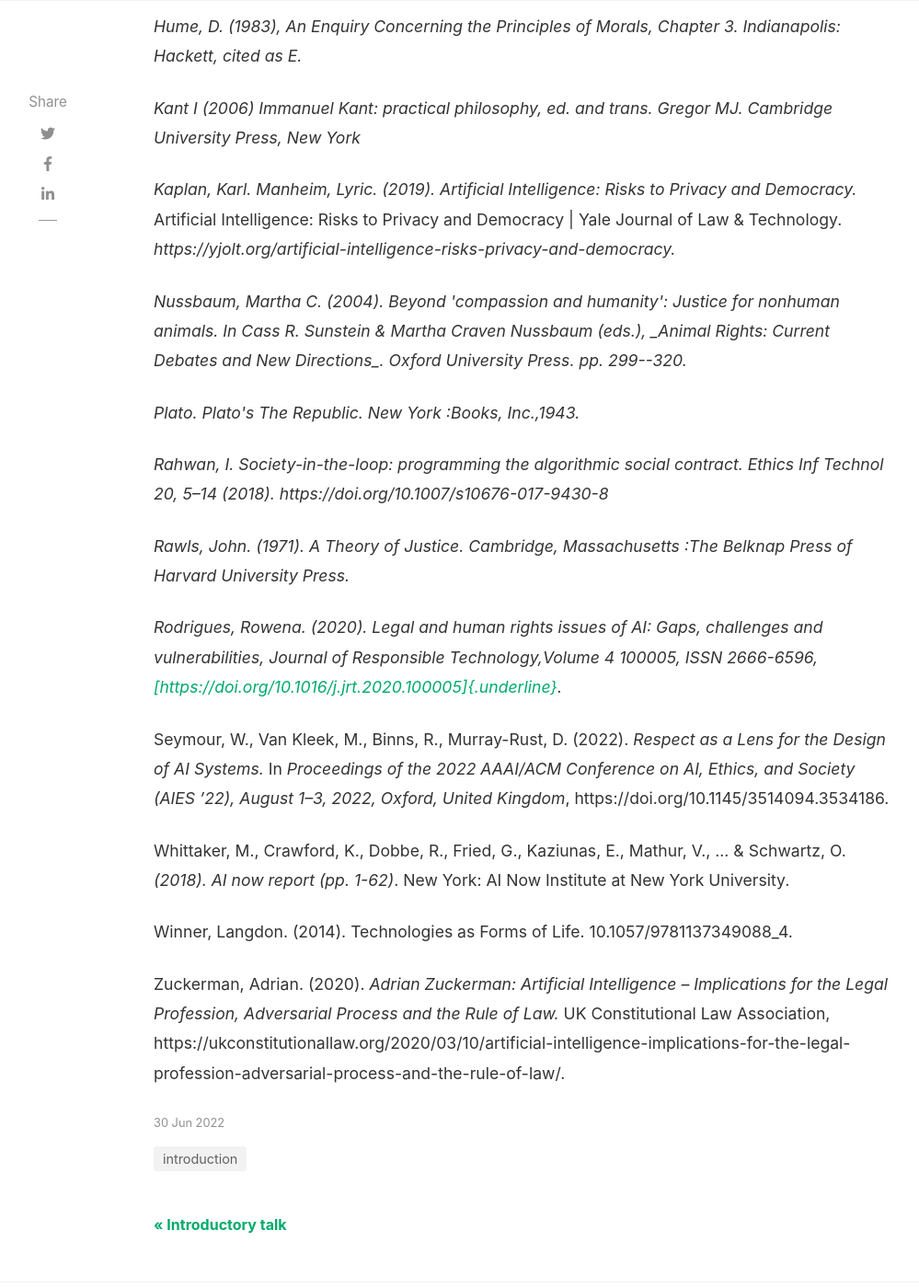
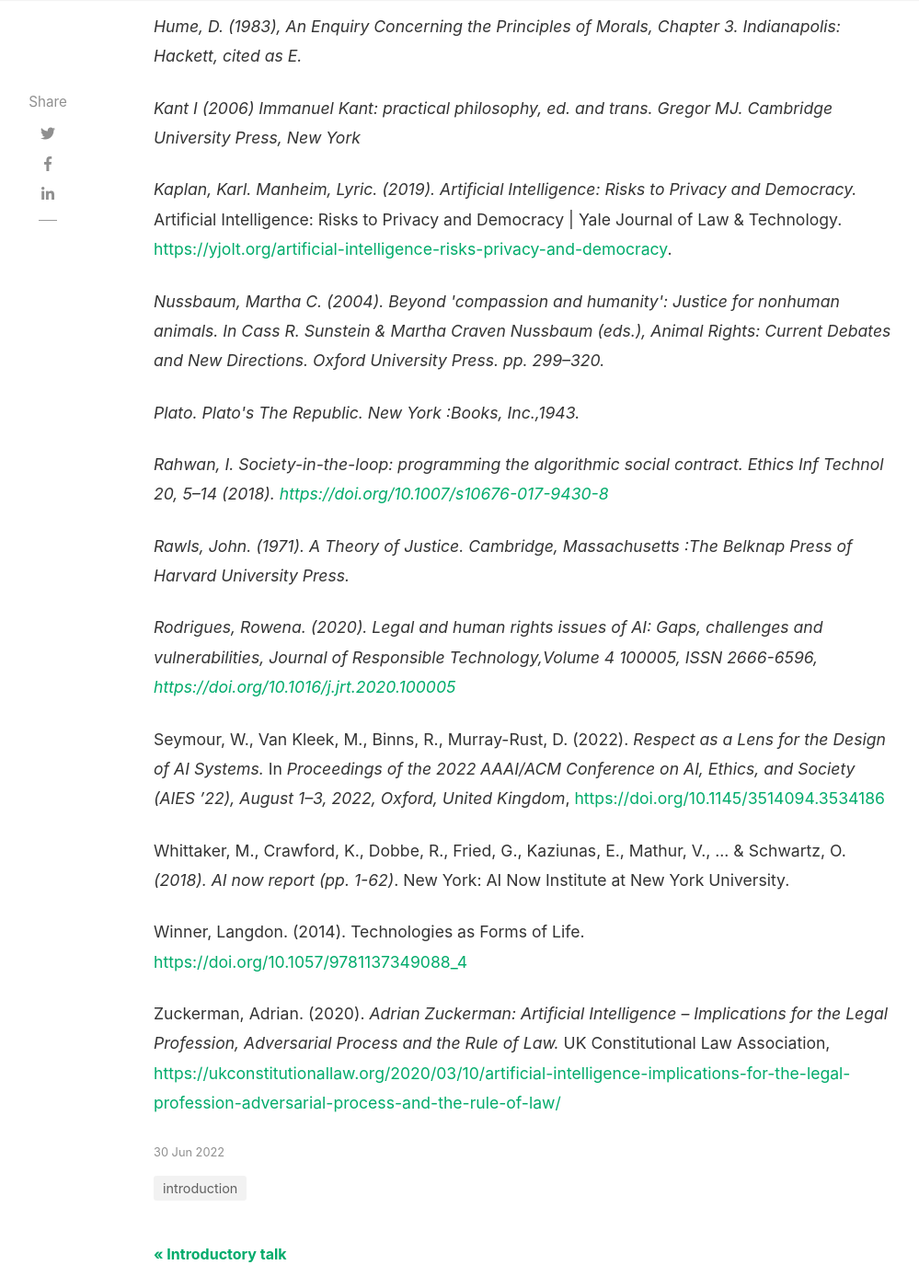
Before and after one commit to kasnder/aireg, a Jekyll site: the page built from _posts/2022-06-30-philosophy-ai.md, in a window 1280 px wide and 1400 px high, scrolled down 6072 px. Shown: the whole window at 92% size, without its empty margins (118-1117 px from the left). Built offline with Jekyll 4.4.1, drawn with Linux system fonts in a browser that asks for light colours; nearby versions of some CDN libraries; part of the change alters nothing that is shown.

Commit message:
fix links in Tess' article

```diff
--- a/_posts/2022-06-30-philosophy-ai.md
+++ b/_posts/2022-06-30-philosophy-ai.md
@@ -209,36 +209,36 @@ Gregor MJ. Cambridge University Press, New York*
 *Kaplan, Karl. Manheim, Lyric. (2019). Artificial Intelligence: Risks to
 Privacy and Democracy.* Artificial Intelligence: Risks to Privacy and
 Democracy \| Yale Journal of Law & Technology.
-*https://yjolt.org/artificial-intelligence-risks-privacy-and-democracy.*
+<https://yjolt.org/artificial-intelligence-risks-privacy-and-democracy>.
 
 *Nussbaum, Martha C. (2004). Beyond \'compassion and humanity\': Justice
 for nonhuman animals. In Cass R. Sunstein & Martha Craven Nussbaum
-(eds.), \_Animal Rights: Current Debates and New Directions\_. Oxford
-University Press. pp. 299\--320.*
+(eds.), Animal Rights: Current Debates and New Directions. Oxford
+University Press. pp. 299--320.*
 
 *Plato. Plato\'s The Republic. New York :Books, Inc.,1943.*
 
 *Rahwan, I. Society-in-the-loop: programming the algorithmic social
 contract. Ethics Inf Technol 20, 5--14 (2018).
-https://doi.org/10.1007/s10676-017-9430-8*
+<https://doi.org/10.1007/s10676-017-9430-8>*
 
 *Rawls, John. (1971). A Theory of Justice. Cambridge, Massachusetts :The
 Belknap Press of Harvard University Press.*
 
 *Rodrigues, Rowena. (2020). Legal and human rights issues of AI: Gaps,
 challenges and vulnerabilities, Journal of Responsible Technology,Volume 4 100005, ISSN 2666-6596,
-[[https://doi.org/10.1016/j.jrt.2020.100005]{.underline}](https://doi.org/10.1016/j.jrt.2020.100005).*
+<https://doi.org/10.1016/j.jrt.2020.100005>*
 
-Seymour, W., Van Kleek, M., Binns, R., Murray-Rust, D. (2022). *Respect as a Lens for the Design of AI Systems.* In *Proceedings of the 2022 AAAI/ACM Conference on AI, Ethics, and Society (AIES ’22), August 1–3, 2022, Oxford, United Kingdom*, https://doi.org/10.1145/3514094.3534186.
+Seymour, W., Van Kleek, M., Binns, R., Murray-Rust, D. (2022). *Respect as a Lens for the Design of AI Systems.* In *Proceedings of the 2022 AAAI/ACM Conference on AI, Ethics, and Society (AIES ’22), August 1–3, 2022, Oxford, United Kingdom*, <https://doi.org/10.1145/3514094.3534186>
 
 Whittaker, M., Crawford, K., Dobbe, R., Fried, G., Kaziunas, E., Mathur,
 V., \... & Schwartz, O. *(2018). AI now report (pp. 1-62)*. New York: AI
 Now Institute at New York University.
 
 Winner, Langdon. (2014). Technologies as Forms of Life.
-10.1057/9781137349088_4.
+<https://doi.org/10.1057/9781137349088_4>
 
 Zuckerman, Adrian. (2020). *Adrian Zuckerman: Artificial Intelligence --
 Implications for the Legal Profession, Adversarial Process and the Rule
 of Law.* UK Constitutional Law Association,
-https://ukconstitutionallaw.org/2020/03/10/artificial-intelligence-implications-for-the-legal-profession-adversarial-process-and-the-rule-of-law/.
+<https://ukconstitutionallaw.org/2020/03/10/artificial-intelligence-implications-for-the-legal-profession-adversarial-process-and-the-rule-of-law/>
```
